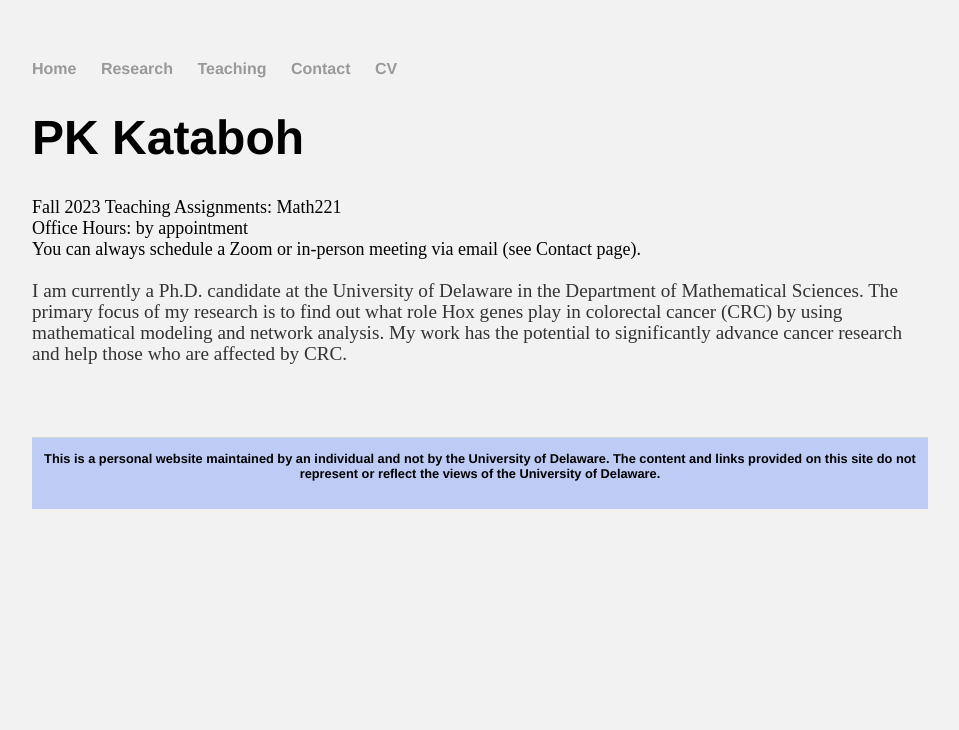
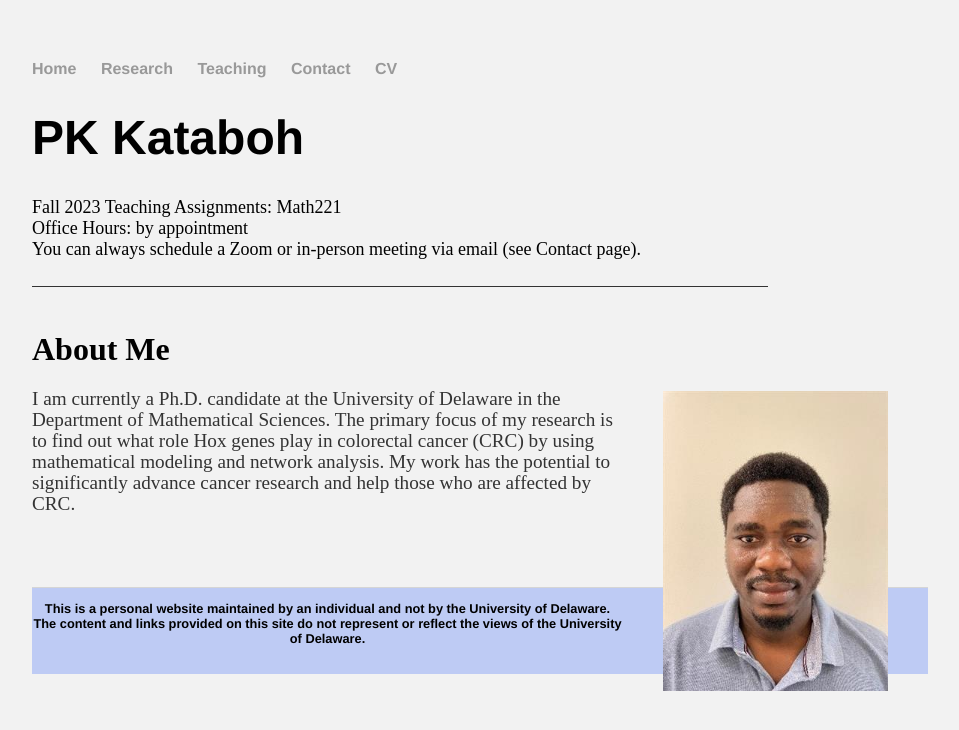
Before and after one commit to kataboh/kataboh.github.io, a Jekyll site: the page built from index.html, in a window 1280 px wide. Shown: the top 730 px of the page, without its empty margins (160-1119 px from the left). Built offline with Jekyll 4.4.1, drawn with Linux system fonts in a browser that asks for light colours.

Commit message:
update homepage

```diff
--- a/index.html
+++ b/index.html
@@ -10,6 +10,15 @@ title: PK Kataboh's Homepage
 	<br>
 	<font size="4">You can always schedule a Zoom or in-person meeting via email (see Contact page).</font>
 	<br>
+
+	<br>
+	<hr size="3" noshade>
+	<br>
+
+	<br>
+	<p style="padding:40px;float:right;"><img src="images/KATABOH.jpg" width="225" height=auto></p>
+	<font size="6"><b>About Me</b></font>
+	<br>
 	<p>
 		I am currently a Ph.D. candidate at the University of Delaware in the Department of Mathematical Sciences.
 		The primary focus of my research is to find out what role Hox genes play in colorectal cancer (CRC) by using mathematical modeling and network analysis.
```
Also changed, not shown: images/KATABOH.jpg (added).
